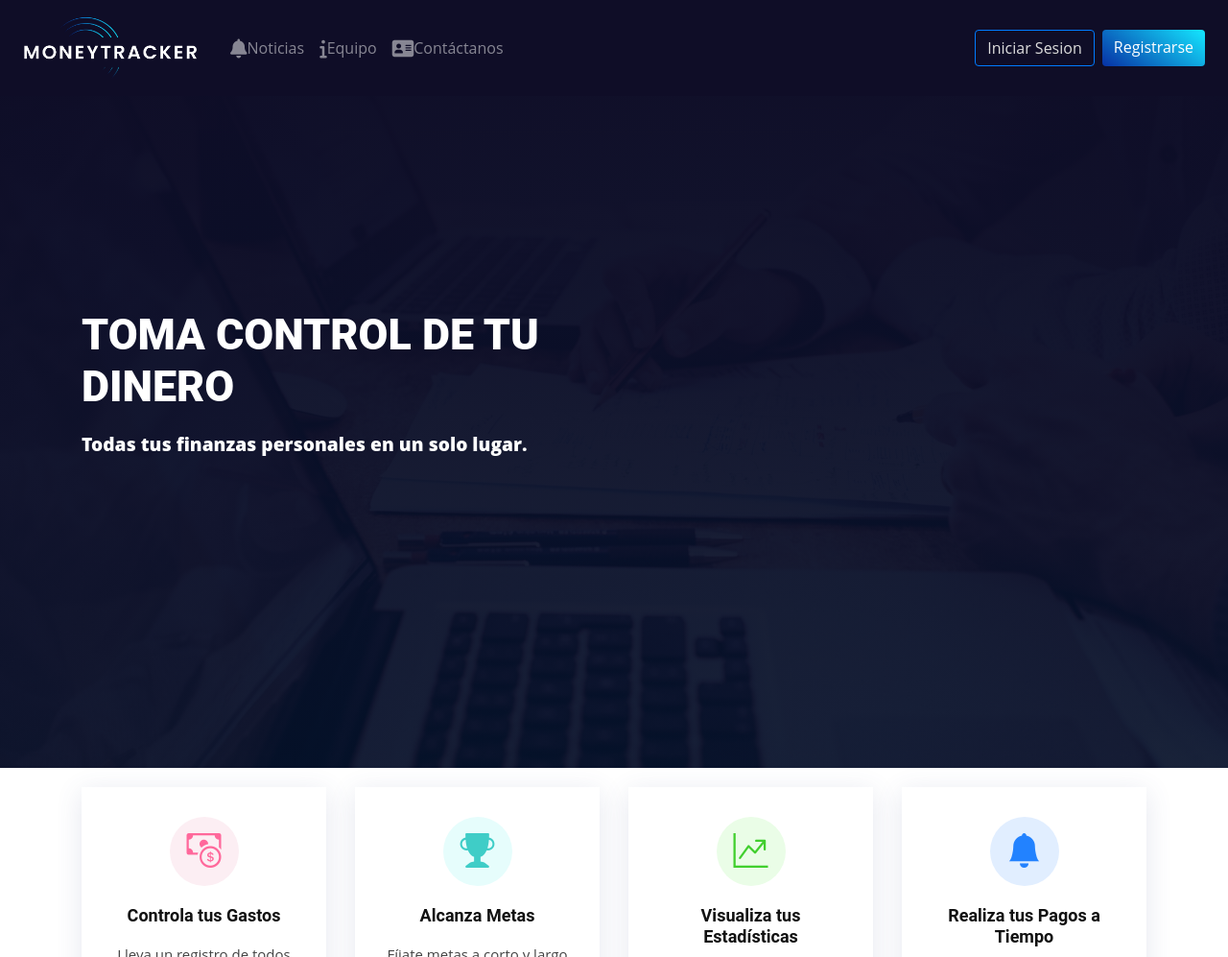
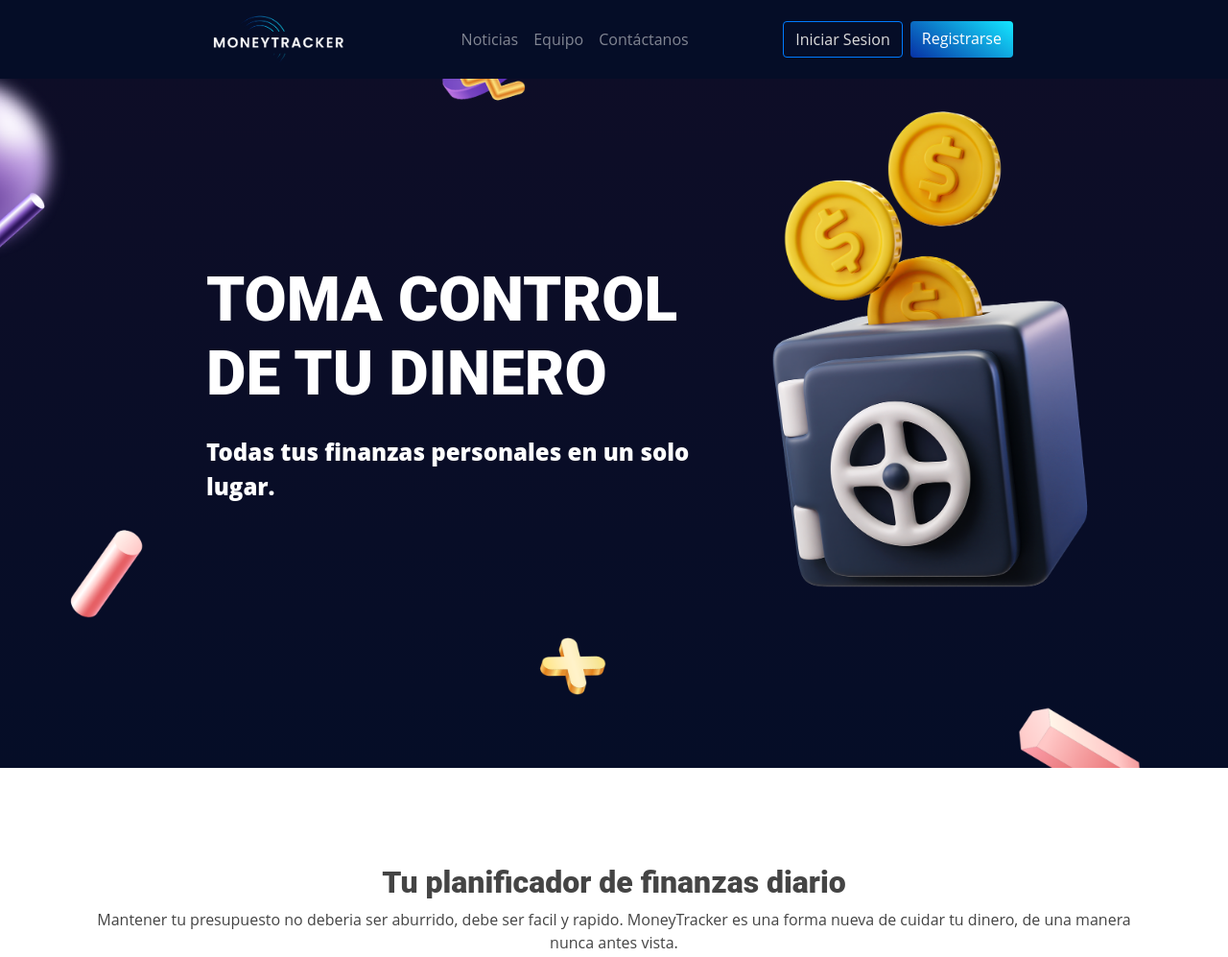
Before and after one commit to rohusemer/proyecto_DAWM_grupo8, a website: page index.html in a window 1280 px wide. Shown: the top 997 px of the page at 96% size. Drawn offline with nearby package versions, Linux system fonts and the light colour scheme.

Commit message:
Cambios al Home Page

```diff
--- a/index.html
+++ b/index.html
@@ -18,7 +18,7 @@
   </head>
 
   <body>
-    <header>
+    <header class="d-flex">
       <div><nav class="navbar navbar-expand-lg navbar-dark fixed-top">
         <a class="navbar-brand" href="#">
           <img src="/img/logo-01.png" alt="" >
@@ -28,15 +28,15 @@
         </button>
 
         <div class="collapse navbar-collapse" id="navbarTogglerDemo02">
-          <ul class="navbar-nav mr-auto mt-2 mt-lg-0">
+          <ul class="navbar-nav mx-auto mt-2 mt-lg-0">
             <li class="nav-item">
-              <a class="nav-link" href="#"><span class="fa fa-bell fa-lg"></span>Noticias</a>
+              <a class="nav-link" href="#">Noticias</a>
             </li>
             <li class="nav-item">
-              <a class="nav-link" href="equipo.html"><span class="fa fa-info fa-lg"></span>Equipo</a>
+              <a class="nav-link" href="equipo.html">Equipo</a>
             </li>
             <li class="nav-item">
-              <a class="nav-link" href="contactanos.html"><span class="fa fa-address-card fa-lg"></span>Contáctanos</a>
+              <a class="nav-link" href="contactanos.html">Contáctanos</a>
             </li>
           </ul>
           <ul class="navbar-nav my-2 my-lg-0" id="btI">
@@ -50,19 +50,20 @@
         </div>
       </nav>
     </div>
+  </header>
 
       <!-- ======= Banner Section ======= -->
       <section class="banner">
         <div class="container">
           <div class="row">
-            <div class="col-sm-6">
+            <div class="col-sm-8">
               <h2>TOMA CONTROL DE TU DINERO</h2>
               <p>Todas tus finanzas personales en un solo lugar.</p>
             </div>
           </div>
         </div>
       </section>
-    </header>
+
     <div id="loginModal" class="modal fade" role="dialog">
       <div class="modal-dialog modal-lg" role="content">
           <div class="modal-content">
@@ -104,27 +105,11 @@
       </div>
     </div>
 
-    <!-- ======= Hero Section ======= -->
-  <section id="hero" class="d-flex justify-cntent-center align-items-center">
-    <div id="heroCarousel" class="container carousel carousel-fade" data-bs-ride="carousel" data-bs-interval="5000">
-
-      <!-- Slide 1 -->
-      <div class="carousel-item active">
-        <div class="carousel-container">
-          <h2 class="animate__animated animate__fadeInDown">TOMA CONTROL DE TU EFECTIVO</h2>
-          <p class="animate__animated animate__fadeInUp">Todas tus finanzas personales en un solo lugar.</p>
-          <a href="" class="btn-get-started animate__animated animate__fadeInUp">Prueba la web app</a>
-        </div>
-      </div>
-
-
-    </div>
-  </section><!-- End Hero -->
-
-
     <!-- ======= Services Section ======= -->
     <section class="services">
       <div class="container">
+        <h2>Tu planificador de finanzas diario</h2>
+        <p id="frase">Mantener tu presupuesto no deberia ser aburrido, debe ser facil y rapido. MoneyTracker es una forma nueva de cuidar tu dinero, de una manera nunca antes vista.</p>
         <div class="row">
           <div
             class="col-md-6 col-lg-3 d-flex align-items-stretch"
@@ -189,67 +174,24 @@
       </div>
     </section>
     <!-- End Services Section -->
-    <!--
-    <div id="loginModal" class="modal fade" role="dialog">
-        <div class="modal-dialog modal-lg" role="content">
-            <div class="modal-content">
-                <div class="modal-header">
-                    <h4 class="madal-tittle">Login</h4>
-                    <button type="button" class="close" data-dismiss="modal">
-                        &times;
-                    </button>
-                </div>
-                <div class="modal-body">
-                    <form>
-                        <div class="form-row">
-                            <div class="form-group col-sm-4">
-                                    <label class="sr-only" for="exampleInputEmail3">Email address</label>
-                                    <input type="email" class="form-control form-control-sm mr-1" id="exampleInputEmail3" placeholder="Enter email">
-                            </div>
-                            <div class="form-group col-sm-4">
-                                <label class="sr-only" for="exampleInputPassword3">Password</label>
-                                <input type="password" class="form-control form-control-sm mr-1" id="exampleInputPassword3" placeholder="Password">
-                            </div>
-                            <div class="col-sm-auto">
-                                <div class="form-check">
-                                    <input class="form-check-input" type="checkbox">
-                                    <label class="form-check-label"> Remember me
-                                    </label>
-                                </div>
-                            </div>
-                        </div>
-                        <div class="form-row">
-                            <button type="button" class="btn btn-secondary btn-sm ml-auto" data-dismiss="modal">Cancel</button>
-                            <button type="submit" class="btn btn-primary btn-sm ml-1">Sign in</button>
-                        </div>
-                    </form>
-                </div>
-            </div>
+
+    <!-- ======= App Demo Section ======= -->
+    <section class="appdemo">
+      <div class="container">
+        <div class="row">
+          <div class="col-lg-6 d-flex align-items-center">
+            <img src="/img/3516835_Mesa de trabajo 1.png" alt="">
+          </div>
+          <div class="col-lg-6 d-flex align-items-center justify-content-center">
+            <h2>Tu planificador de finanzas diario</h2>
+            <p id="frase">Mantener tu presupuesto no deberia ser aburrido, debe ser facil y rapido. MoneyTracker es una forma nueva de cuidar tu dinero, de una manera nunca antes vista.</p>
+          </div>
         </div>
-    </div>
+      </div>
+    </section>
+    <!-- End App Demo Section -->
 
-    <header class="jumbotron">
-        <div class="container">
-            <div class="row row-header">
-                <div class="col-12 col-sm-6 col-md">
-                    <div class="col-12 col-sm-6 align-self-center">
-                        <img src="img/logo.png" class="img-fluid">
-                    </div>
-                </div>
 
-                <div class="col-12 col-sm-6 align-self-center">
-                    <ul>
-                        <h3>Soul Programmers:</h3>
-                        <li>Hayleen Carrillo</li>
-                        <li>César Carlier</li>
-                        <li>Milen Ortega</li>
-                        <li>Ronny Segura</li>
-                    </ul>
-                </div>
-            </div>
-        </div>
-    </header>
--->
     <!-- ======= Footer ======= -->
     <footer
       id="footer"
@@ -289,6 +231,9 @@
                 ><br />
                 <i class="fa fa-envelope fa-lg"></i>:
                 <a href="mailto:haivcarr@espol.edu.ec">haivcarr@espol.edu.ec</a
+                ><br />
+                <i class="fa fa-envelope fa-lg"></i>:
+                <a href="mailto:ccarlier@espol.edu.ec">ccarlier@espol.edu.ec</a
                 ><br />
               </address>
             </div>
--- a/public/css/style.css
+++ b/public/css/style.css
@@ -69,12 +69,18 @@
 
 
 .navbar-dark {
-  background-color: #0F0D27;
+  background-color: rgba(5, 13, 39, 1);
 }
 
 .navbar-brand > img {
-  width: 200px;
+  width: 150px;
+  margin-left: 200px;
 
+}
+
+
+#btI {
+  margin-right: 200px;
 }
 
 #botonRegistro {
@@ -88,9 +94,11 @@
 #newUser{
   color: floralwhite;
 }
+
+
 .banner {
   position: relative;
-  background-image: linear-gradient(to top, rgba(5, 13, 39, 0.9) 0%,rgba(15, 13, 39, 1) 100%), url(/img/bg-2.jpg);
+  background-image: url(/img/5524702.png),linear-gradient(to top, rgba(5, 13, 39, 1) 0%,rgba(15, 13, 39, 1) 100%), url(/img/bg-2.jpg);
   min-height: 100vh;
   background-size: cover;
   background-position: center;
@@ -99,12 +107,13 @@
 
 .banner > .container{
   align-self: center;
+  margin: 200px;
 }
 
 .banner h2{
   margin: 0;
   padding: 0;
-  font-size: 2.8em;
+  font-size: 4em;
   font-weight: 1000;
   color: white;
   text-transform: uppercase;
@@ -114,7 +123,7 @@
 .banner p{
   margin: 1em 0 0;
   padding: 0;
-  font-size: 1.2em;
+  font-size: 1.5em;
   font-weight: 1000;
   color: white;
   user-select: none;
@@ -126,11 +135,7 @@
     border-bottom: 1px solid #ddd;
     padding: 10px; }
 
-.jumbotron {
-  margin: 0px auto;
-  padding: 70px 30px;
-  background: linear-gradient(to right, rgba(30, 67, 86, 0.8), rgba(30, 67, 86, 0.6)), url("/img/bg-2.jpg") center top no-repeat;;
-  color: floralwhite; }
+
 
 .row-header {
     margin: 0px auto;
@@ -143,89 +148,6 @@
     min-height: 400px; }
 
 
-/*Inicial(Hero)*/
-
-#hero {
-  width: 100%;
-  height: 90vh;
-  overflow: hidden;
-  position: relative;
-}
-
-#hero::after {
-  content: '';
-  position: absolute;
-  left: 50%;
-  top: 0;
-  width: 130%;
-  height: 95%;
-  background: linear-gradient(to right, rgba(30, 67, 86, 0.8), rgba(30, 67, 86, 0.6)), url("/img/bg-2.jpg") center top no-repeat;
-  z-index: 0;
-  border-radius: 0 0 50% 50%;
-  transform: translateX(-50%) rotate(0deg);
-}
-
-#hero::before {
-  content: '';
-  position: absolute;
-  left: 50%;
-  top: 0;
-  width: 130%;
-  height: 96%;
-  background: #68A4C4;
-  opacity: 0.3;
-  z-index: 0;
-  border-radius: 0 0 50% 50%;
-  transform: translateX(-50%) translateY(18px) rotate(2deg);
-}
-#hero .carousel-container {
-  display: flex;
-  justify-content: center;
-  align-items: center;
-  flex-direction: column;
-  text-align: center;
-  bottom: 0;
-  top: 0;
-  left: 0;
-  right: 0;
-}
-
-#hero h2 {
-  color: #fff;
-  margin-bottom: 30px;
-  font-size: 48px;
-  font-weight: 700;
-}
-
-#hero p {
-  width: 80%;
-  -webkit-animation-delay: 0.4s;
-  animation-delay: 0.4s;
-  margin: 0 auto 30px auto;
-  color: #fff;
-}
-#hero .btn-get-started {
-  font-family: "Roboto", sans-serif;
-  font-weight: 500;
-  font-size: 14px;
-  letter-spacing: 1px;
-  display: inline-block;
-  padding: 12px 32px;
-  border-radius: 50px;
-  transition: 0.5s;
-  line-height: 1;
-  margin: 10px;
-  color: #fff;
-  -webkit-animation-delay: 0.8s;
-  animation-delay: 0.8s;
-  border: 2px solid #68A4C4;
-}
-
-#hero .btn-get-started:hover {
-  background: #68A4C4;
-  color: #fff;
-  text-decoration: none;
-}
 
 /*Servicios*/
 .services {
@@ -323,6 +245,35 @@
 .services .icon-box-blue:hover {
   border-color: #2282ff;
 }
+
+.services h2{
+  text-align: center;
+  font-weight: 1000;
+}
+
+.services #frase{
+  text-align: center;
+  margin-bottom: 50px;
+}
+
+/*App Demo*/
+.appdemo {
+  margin-top: 100px;
+  padding-bottom: 20px;
+  margin-bottom: 100px;
+}
+
+.appdemo .row div{
+  flex-direction: column;
+  align-items: center;
+
+}
+
+.appdemo h2{
+  text-align: left;
+  font-weight: 1000;
+}
+
 /*Footer*/
 
 #footer {
```
Also changed, not shown: img/3516835_Mesa de trabajo 1.png (added), img/5524702.png (added).
